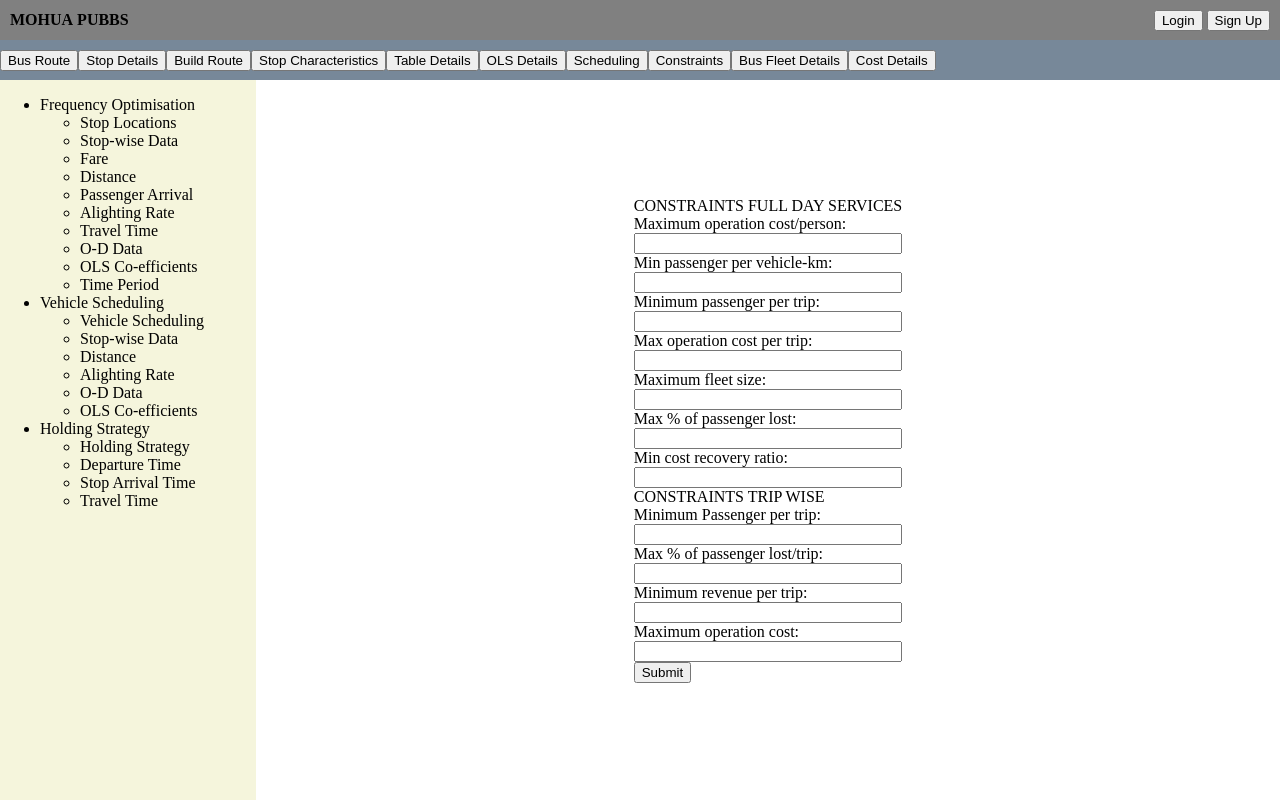
After one commit to abhishekk962/pubbs, a Flask app: page /constraints in a window 1280 px wide. The commit adds this page. Run offline with Flask 3, Linux system fonts and the light colour scheme.

Commit message:
added new pages

```diff
--- a/main.py
+++ b/main.py
@@ -34,14 +34,14 @@ conn = pymysql.connect(host="103.21.58.10",
 def login():
     message = ''
     if 'email' in session:
-        return render_template('only_service.html')
+        return render_template('only_busroute.html')
     else:
         return render_template('login1.html', message = message)
 
 @app.route('/home', methods=['GET', 'POST'])
 def home():
     if 'email' in session:
-        return render_template('only_service.html')
+        return render_template('only_busroute.html')
     else:
         return redirect('/login')
 
@@ -103,15 +103,15 @@ def registered():
 
 # DATA ENTRY================================================================================================================
 
-@app.route('/service', methods=['GET', 'POST'])
-def service_details():
-    return render_template('only_service.html', message="")
+@app.route('/bus-route', methods=['GET', 'POST'])
+def busroute():
+    return render_template('only_busroute.html', message="")
 
 @app.route('/stops', methods=['GET', 'POST'])
 def stop_details():
     return render_template('only_stops.html', message="")
 
-@app.route('/route', methods=['GET', 'POST'])
+@app.route('/build-route', methods=['GET', 'POST'])
 def route_details():
     return render_template('only_route.html', message="")
 
@@ -156,39 +156,6 @@ def stop_char():
 
     return render_template('only_stopchar.html',stops=stops,stop_ids=stop_ids, message="")
 
-# @app.route('/get-stop-char', methods=['GET', 'POST'])
-# def get_stop_char():
-#     c = conn.cursor()
-#     c.execute(f"SELECT Before_Int,Far_From_Int,Commercial,Transport_Hub,Bus_bay FROM T_ROUTE_INFO AS r INNER JOIN T_STOPS_INFO AS s ON (s.id = r.Stop_id) WHERE r.Operator = '{session['email']}' and r.Route='{session['route']}' ORDER BY r.Stop_Num")
-#     data= c.fetchall()
-#     stop_ids = [n[0] for n in data]
-#     stops = [n[1] for n in data]
-#     # return str(stops)
-#     if request.method == "POST":
-#         # Form data
-#         data = request.form.to_dict()
-#         before_int = [True if f"{n}_before" in data else False for n in stop_ids]
-#         far_from_int = [True if f"{n}_far" in data else False for n in stop_ids]
-#         commercial = [data[n] for n in data if '_comm' in n]
-#         transport_hub = [data[n] for n in data if '_tran' in n]
-#         bus_bay = [True if f"{n}_busbay" in data else False for n in stop_ids]
-
-#         # Upload to Database
-#         c = conn.cursor()
-#         query = f"CREATE TABLE IF NOT EXISTS T_STOPS_INFO (id INT NOT NULL AUTO_INCREMENT,uid VARCHAR(50),Operator TEXT,\
-#                 Stop_Name TEXT,Stop_Lat FLOAT,Stop_Long FLOAT, Dummy BOOLEAN, Cong_Int BOOLEAN,Before_Int BOOLEAN, \
-#                 Far_From_Int BOOLEAN, Commercial FLOAT, Transport_Hub FLOAT, Bus_bay BOOLEAN, PRIMARY KEY (id));"
-#         c.execute(query)
-#         conn.commit()
-
-#         c = conn.cursor()
-#         for n in range(len(stops)):
-#             c.execute(f"UPDATE T_STOPS_INFO SET Before_Int = {before_int[n]}, Far_From_Int = {far_from_int[n]} , Commercial = \
-#                       '{commercial[n]}' , Transport_Hub = '{transport_hub[n]}' , Bus_bay = {bus_bay[n]} WHERE id = '{stop_ids[n]}';")
-#             conn.commit()
-#         return render_template('only_stopchar.html',stops=stops, stop_ids=stop_ids, message="Data was Saved")
-
-#     return render_template('only_stopchar.html',stops=stops,stop_ids=stop_ids, message="")
 
 @app.route('/table', methods=['GET', 'POST'])
 def table_details():
@@ -213,6 +180,14 @@ def table_details():
 @app.route('/ols', methods=['GET', 'POST'])
 def ols_details():
     return render_template('only_ols.html', message="")
+
+@app.route('/scheduling', methods=['GET', 'POST'])
+def scheduling_details():
+    return render_template('only_scheduling.html', message="")
+
+@app.route('/constraints', methods=['GET', 'POST'])
+def constraints_details():
+    return render_template('only_constraints.html', message="")
 
 # @app.route('/points', methods=['GET', 'POST'])
 # def point_details():
--- a/templates/dashboard.html
+++ b/templates/dashboard.html
@@ -21,14 +21,15 @@
     </header>
     <nav>
       <form>
-        <button type="submit" formaction="{{url_for('service_details')}}">Service Details</button>
+        <button type="submit" formaction="{{url_for('busroute')}}">Bus Route</button>
         <button type="submit" formaction="{{url_for('stop_details')}}">Stop Details</button>
-        <button type="submit" formaction="{{url_for('route_details')}}">Route Details</button>
+        <button type="submit" formaction="{{url_for('route_details')}}">Build Route</button>
         <button type="submit" formaction="{{url_for('stop_char')}}">Stop Characteristics</button>
         <button type="submit" formaction="{{url_for('table_details')}}">Table Details</button>
         <button type="submit" formaction="{{url_for('ols_details')}}">OLS Details</button>
+        <button type="submit" formaction="{{url_for('scheduling_details')}}">Scheduling</button>
+        <button type="submit" formaction="{{url_for('constraints_details')}}">Constraints</button>
         <button type="submit">Bus Fleet Details</button>
-        <button type="submit">Constraints</button>
         <button type="submit">Cost Details</button>
       </form>
     </nav>
--- /dev/null
+++ b/templates/only_constraints.html
@@ -0,0 +1,44 @@
+{% extends "dashboard.html" %}
+{% block content %}
+<form id="myform" action="{{url_for('ols_details')}}" method="post">
+  <div>
+    <span>CONSTRAINTS FULL DAY SERVICES</span>
+
+    <label for="max_oppp">Maximum operation cost/person: </label>
+    <input type="number" id="max_oppp" name="max_oppp" required>
+
+    <label for="min_ppvk">Min passenger per vehicle-km: </label>
+    <input type="number" id="min_ppvk" name="min_ppvk" required>
+
+    <label for="min_ppt">Minimum passenger per trip: </label>
+    <input type="number" id="min_ppt" name="min_ppt" required>
+
+    <label for="max_ocpp">Max operation cost per trip: </label>
+    <input type="number" id="max_ocpp" name="max_ocpp" required>
+
+    <label for="max_fleet">Maximum fleet size: </label>
+    <input type="number" id="max_fleet" name="max_fleet" required>
+
+    <label for="max_ppl">Max % of passenger lost: </label>
+    <input type="number" id="max_ppl" name="max_ppl" required>
+
+    <label for="min_crr"> Min cost recovery ratio: </label>
+    <input type="number" id="min_crr" name="min_crr" required>
+
+    <span class="title">CONSTRAINTS TRIP WISE</span>
+
+    <label for="min_ppp">Minimum Passenger per trip: </label>
+    <input type="number" id="min_ppp" name="min_ppp" required>
+
+    <label for="max_pplpt">Max % of passenger lost/trip: </label>
+    <input type="number" id="max_pplpt" name="max_pplpt" required>
+
+    <label for="min_rvpt">Minimum revenue per trip: </label>
+    <input type="number" id="min_rvpt" name="min_rvpt" required>
+
+    <label for="max_opc">Maximum operation cost: </label>
+    <input type="number" id="max_opc" name="max_opc" required>
+  </div>
+  <button id="myBtn" value="Submit" class="nextBtn" type="submit">Submit</button>
+</form>
+{% endblock %}
--- a/templates/only_ols.html
+++ b/templates/only_ols.html
@@ -35,6 +35,6 @@
     <label for="A">Bus Bay:</label>
     <input type="text" id="Bus_Bay" name="Bus_Bay" required>
   </div>
-  <button id="myBtn" value="Submit" class="nextBtn" type="submit">Generate</button>
+  <button id="myBtn" value="Submit" class="nextBtn" type="submit">Submit</button>
 </form>
 {% endblock %}
```
Also changed, not shown: templates/only_scheduling.html (added, +28 -0 lines), templates/only_busroute.html (renamed from templates/only_service.html).
